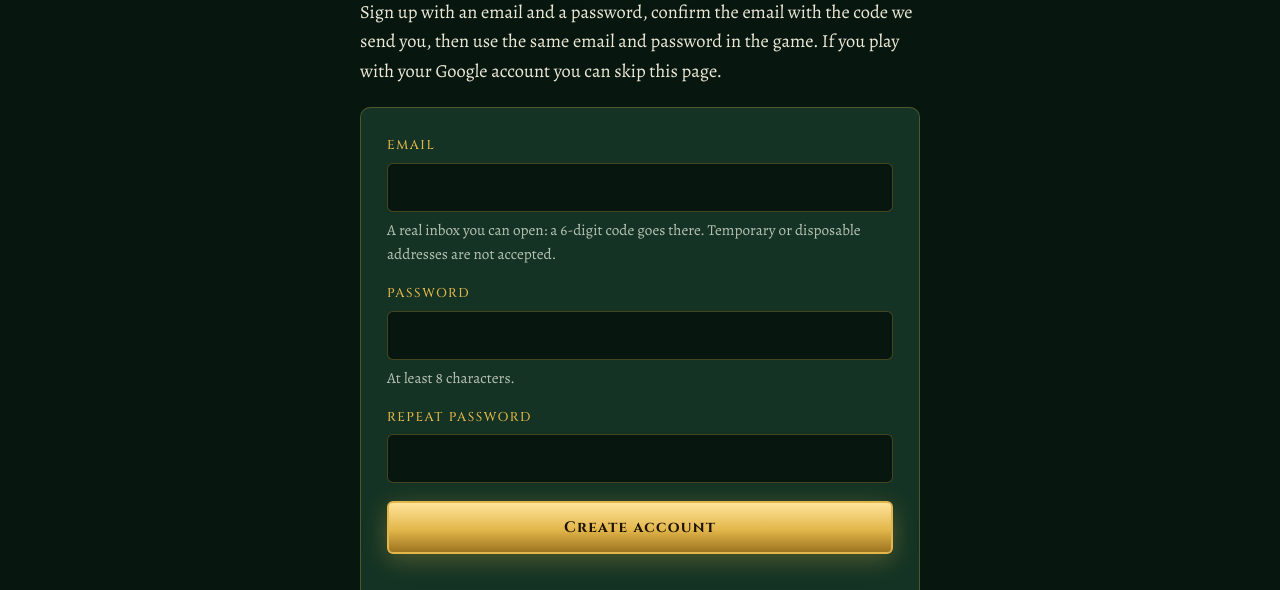
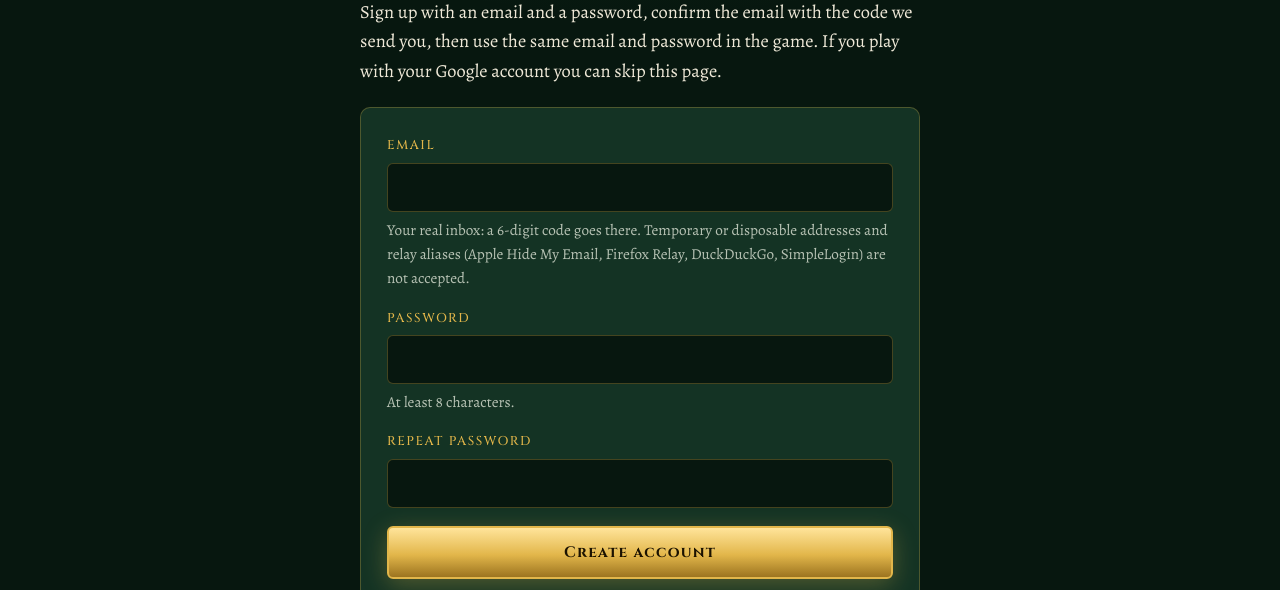
Before and after one commit to lightofzeus/heartofwoodforever, a plain HTML site: page register.html in a window 1280 px wide. Shown: the part 210-800 px from the top of the page. Drawn offline with nearby package versions, Linux system fonts and the light colour scheme; no server answers.

Commit message:
Register hint: relay aliases are not accepted either
Co-Authored-By: Claude Fable 5.1 <noreply@anthropic.com>

```diff
--- a/register.html
+++ b/register.html
@@ -98,7 +98,7 @@ footer small{display:block;max-width:60ch}
     <form class="card" id="signup" novalidate>
       <label for="email">Email
         <input id="email" name="email" type="email" autocomplete="email" inputmode="email" maxlength="254" required aria-describedby="email-hint">
-        <span class="hint" id="email-hint">A real inbox you can open: a 6-digit code goes there. Temporary or disposable addresses are not accepted.</span>
+        <span class="hint" id="email-hint">Your real inbox: a 6-digit code goes there. Temporary or disposable addresses and relay aliases (Apple Hide My Email, Firefox Relay, DuckDuckGo, SimpleLogin) are not accepted.</span>
       </label>
       <label for="password">Password
         <input id="password" name="password" type="password" autocomplete="new-password" minlength="8" maxlength="200" required aria-describedby="password-hint">
```
